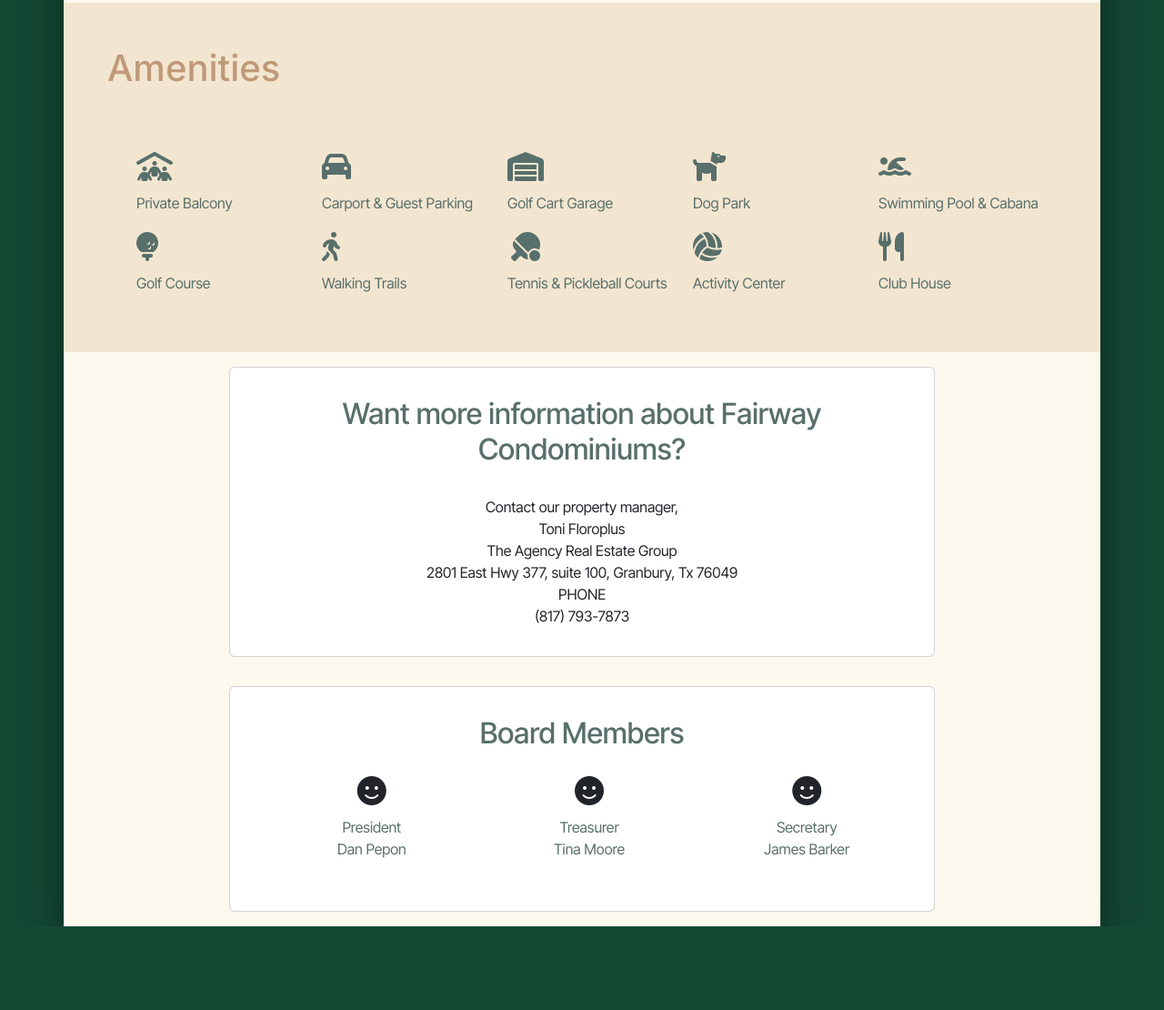
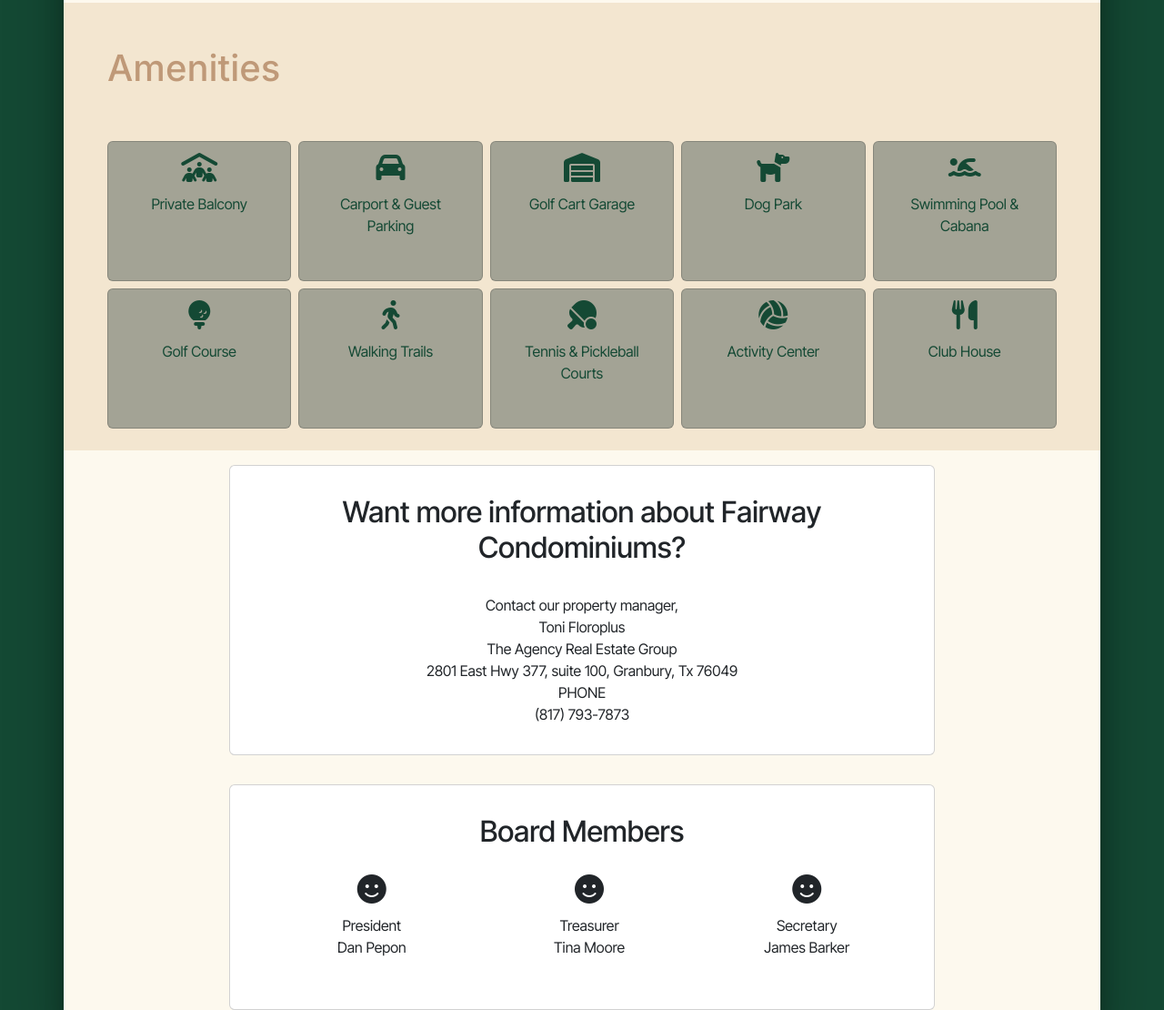
Before and after one commit to BRUWebDev/FCOAPecan, a website: page index.html in a window 1280 px wide. Shown: the part 1410-2520 px from the top of the page at 91% size. Before the commit the page ends 2428 px from the top, so only its background shows below. Drawn offline with nearby package versions, Linux system fonts and the light colour scheme.

Commit message:
#2: Updated Amenities to Cards

```diff
--- a/assets/styles/main.css
+++ b/assets/styles/main.css
@@ -70,7 +70,3 @@ body {
   color: var(--background-color);
   background-color: var(--secondary-color);
 }
-
-.custom-color-card-title {
-  color: var(--text-color);
-}
--- a/index.html
+++ b/index.html
@@ -66,56 +66,91 @@
       </section>
 
       <section id="amenities">
+
         <div class="container-amenities px-5 pb-4">
           <h1 class="text-heading py-5">Amenities</h1>
-          <div class="card-content p-3">
-            <div class="row pb-3 ps-3">
+          <div class="row row-cols-5 g-2 pb-2 text-center">
             <div class="col">
-                <i class="fa-solid fa-people-roof fa-2xl"></i>
+              <div class="card card-secondary h-100 text-center">
+                <div class="card-body">
+                  <i class="card-img-top fa-solid fa-people-roof fa-2xl"></i>
+                  <p class="card-body">Private Balcony</p>
+                </div>
+              </div>
             </div>
             <div class="col">
-                <i class="fa-solid fa-car fa-2xl"></i>
+              <div class="card card-secondary h-100 text-center">
+                <div class="card-body">
+                  <i class="card-img-top fa-solid fa-car fa-2xl"></i>
+                  <p class="card-body">Carport & Guest Parking</p>
+                </div>
+              </div>
             </div>
             <div class="col">
-                <i class="fa-solid fa-warehouse fa-2xl"></i>
+              <div class="card card-secondary h-100 text-center">
+                <div class="card-body">
+                  <i class="card-img-top fa-solid fa-warehouse fa-2xl"></i>
+                  <p class="card-body">Golf Cart Garage</p>
+                </div>
+              </div>
             </div>
             <div class="col">
-                <i class="fa-solid fa-dog fa-2xl"></i>
+              <div class="card card-secondary h-100 text-center">
+                <div class="card-body">
+                  <i class="card-img-top fa-solid fa-dog fa-2xl"></i>
+                  <p class="card-body">Dog Park</p>
+                </div>
+              </div>
             </div>
             <div class="col">
-                <i class="fa-solid fa-person-swimming fa-2xl"></i>
+              <div class="card card-secondary h-100 text-center">
+                <div class="card-body">
+                  <i class="card-img-top fa-solid fa-person-swimming fa-2xl"></i>
+                  <p class="card-body">Swimming Pool & Cabana</p>
                 </div>
               </div>
-            <div class="row pb-4 ps-3 custom-color-card-title">
-              <div class="col">Private Balcony</div>
-              <div class="col">Carport & Guest Parking</div>
-              <div class="col">Golf Cart Garage</div>
-              <div class="col">Dog Park</div>
-              <div class="col">Swimming Pool & Cabana</div>
             </div>
-            <div class="row pb-3 ps-3">
+          </div>
+          <div class="row row-cols-5 g-2 text-center">
             <div class="col">
-                <i class="fa-solid fa-golf-ball-tee fa-2xl"></i>
+              <div class="card card-secondary h-100 text-center">
+                <div class="card-body">
+                  <i class="card-img-top fa-solid fa-golf-ball-tee fa-2xl"></i>
+                  <p class="card-body">Golf Course</p>
+                </div>
+              </div>
             </div>
             <div class="col">
-                <i class="fa-solid fa-person-walking fa-2xl"></i>
+              <div class="card card-secondary h-100 text-center">
+                <div class="card-body">
+                  <i class="card-img-top fa-solid fa-person-walking fa-2xl"></i>
+                  <p class="card-body">Walking Trails</p>
+                </div>
+              </div>
             </div>
             <div class="col">
-                <i class="fa-solid fa-table-tennis-paddle-ball fa-2xl"></i>
+              <div class="card card-secondary h-100 text-center">
+                <div class="card-body">
+                  <i class="card-img-top fa-solid fa-table-tennis-paddle-ball fa-2xl"></i>
+                  <p class="card-body">Tennis & Pickleball Courts</p>
+                </div>
+              </div>
             </div>
             <div class="col">
-                <i class="fa-solid fa-volleyball fa-2xl"></i>
+              <div class="card card-secondary h-100 text-center">
+                <div class="card-body">
+                  <i class="card-img-top fa-solid fa-volleyball fa-2xl"></i>
+                  <p class="card-body">Activity Center</p>
+                </div>
+              </div>
             </div>
             <div class="col">
-                <i class="fa-solid fa-utensils fa-2xl"></i>
+              <div class="card card-secondary h-100 text-center">
+                <div class="card-body">
+                  <i class="card-img-top fa-solid fa-utensils fa-2xl"></i>
+                  <p class="card-body">Club House</p>
                 </div>
               </div>
-            <div class="row pb-4 ps-3 custom-color-card-title">
-              <div class="col">Golf Course</div>
-              <div class="col">Walking Trails</div>
-              <div class="col">Tennis & Pickleball Courts</div>
-              <div class="col">Activity Center</div>
-              <div class="col">Club House</div>
             </div>
           </div>
         </div>
```
Lines whose indentation alone changed are shown as unchanged.
